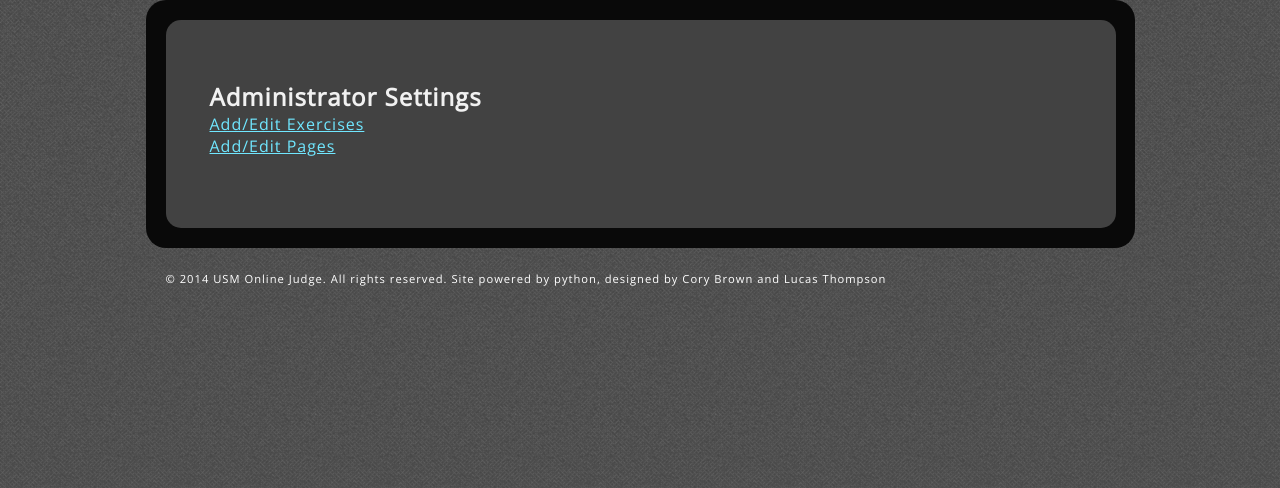
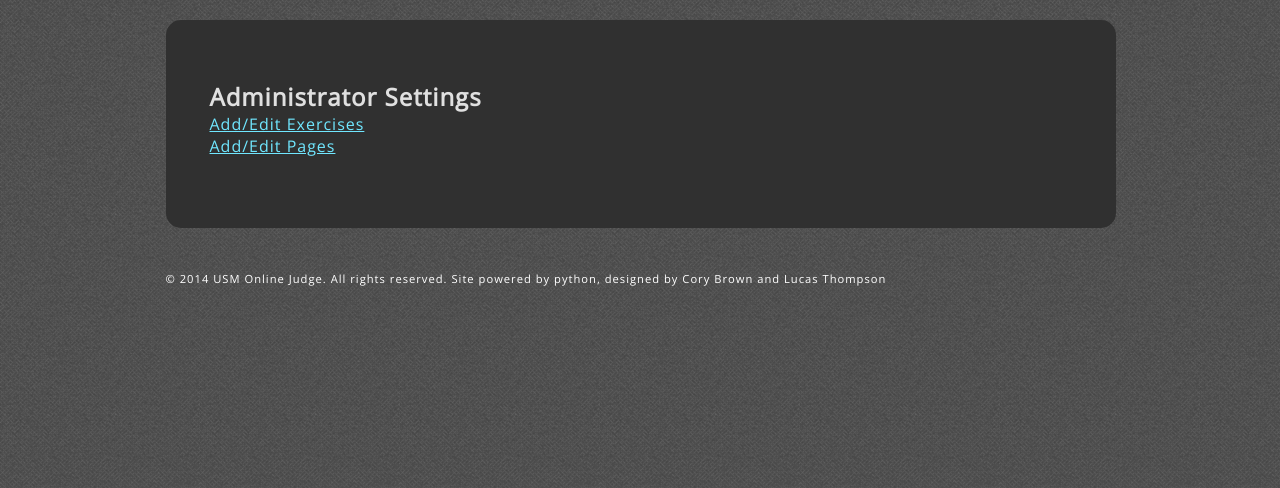
Before and after one commit to DL-Thompson/USMOnlineJudge, a Flask app: page /admin in a window 1280 px wide. Shown: the part 250-738 px from the top of the page. Run offline with Flask 2, Linux system fonts and the light colour scheme; parts of the project's set-up code (start-up, migrations or seed data) failed here and were passed over.

Commit message:
More css updates, no background container

```diff
--- a/judge/judge/static/style-one-container.css
+++ b/judge/judge/static/style-one-container.css
@@ -1,12 +1,12 @@
 .right-panel {
-	background-color: #424242;
+	background-color: #303030;
     border-radius: 15px;
 	/*width: 698px;*/
     width: 900px;
 	float: left;
 	padding-top: 16px;
     padding-right: 50px;
-    color: #f1f1f1;
+    color: #e0e0e0;
 
 }
 .right-panel-in {
@@ -15,16 +15,17 @@
 	padding-bottom: 16px;
 }
 .right-panel-in strong {
-	color: #FFFFFF;
+	color: #e0e0e0;
 }
 .row {
 	clear: both;
 }
 .title {
 	/*font-size: 22px;*/
-    font-size: 1.2em;
+    font-size: 1.08em;
 	line-height: 25px;
-	color: #fafafa;
+	/*color: #fafafa;*/
+    color: #e0e0e0;
 	height: 30px;
 	padding-left: 34px;
 }
--- a/judge/judge/static/style.css
+++ b/judge/judge/static/style.css
@@ -74,7 +74,8 @@ a:hover {
 	text-decoration: underline;
 }
 .content {
-    background-color: #090909;
+    /*background-color: #090909;*/
+    background-color: transparent;
     border-radius: 20px;
 	width: 989px;
 	float: left;
```
Also changed, not shown: judge/judge/static/style-two-containers.css (+5 -5 lines).
